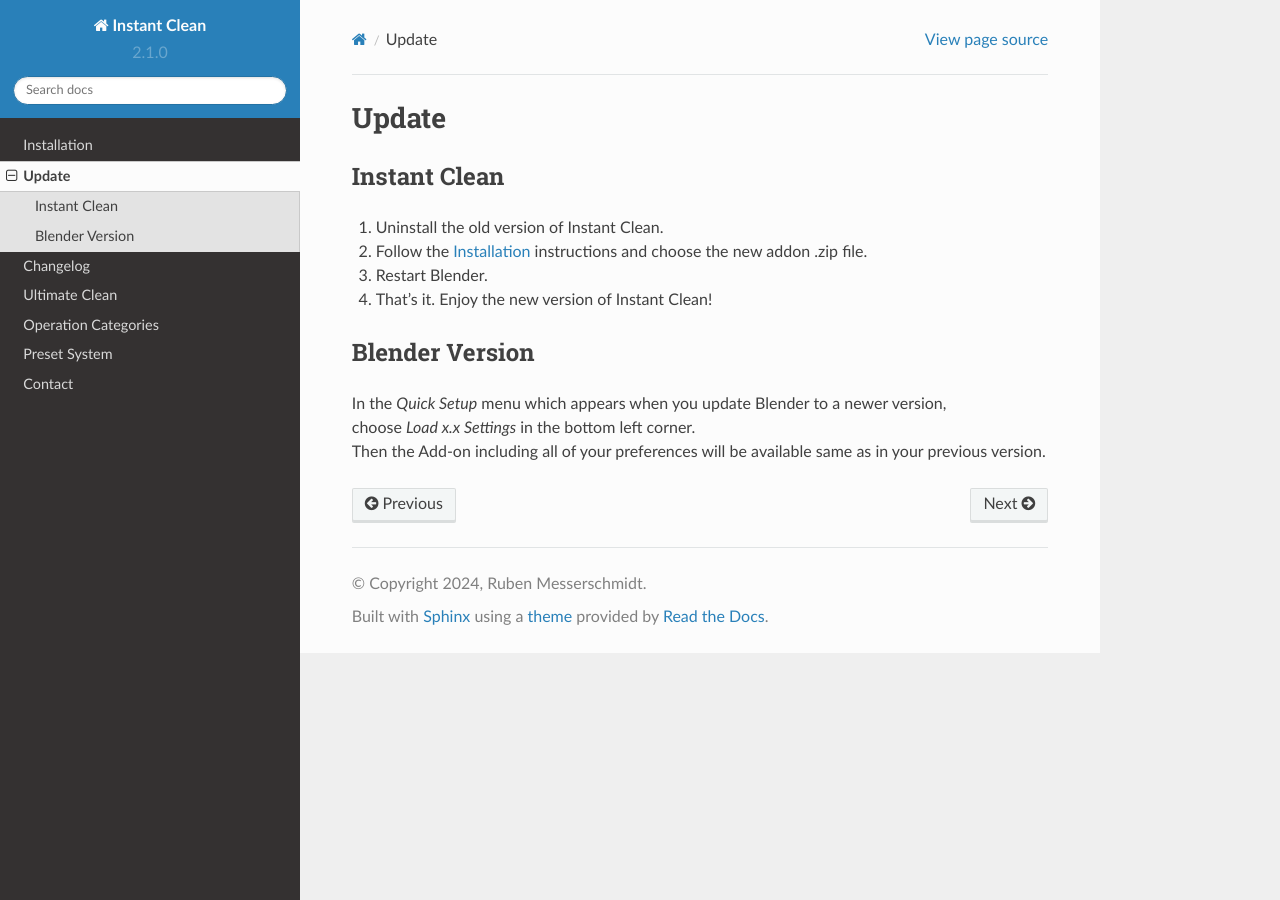
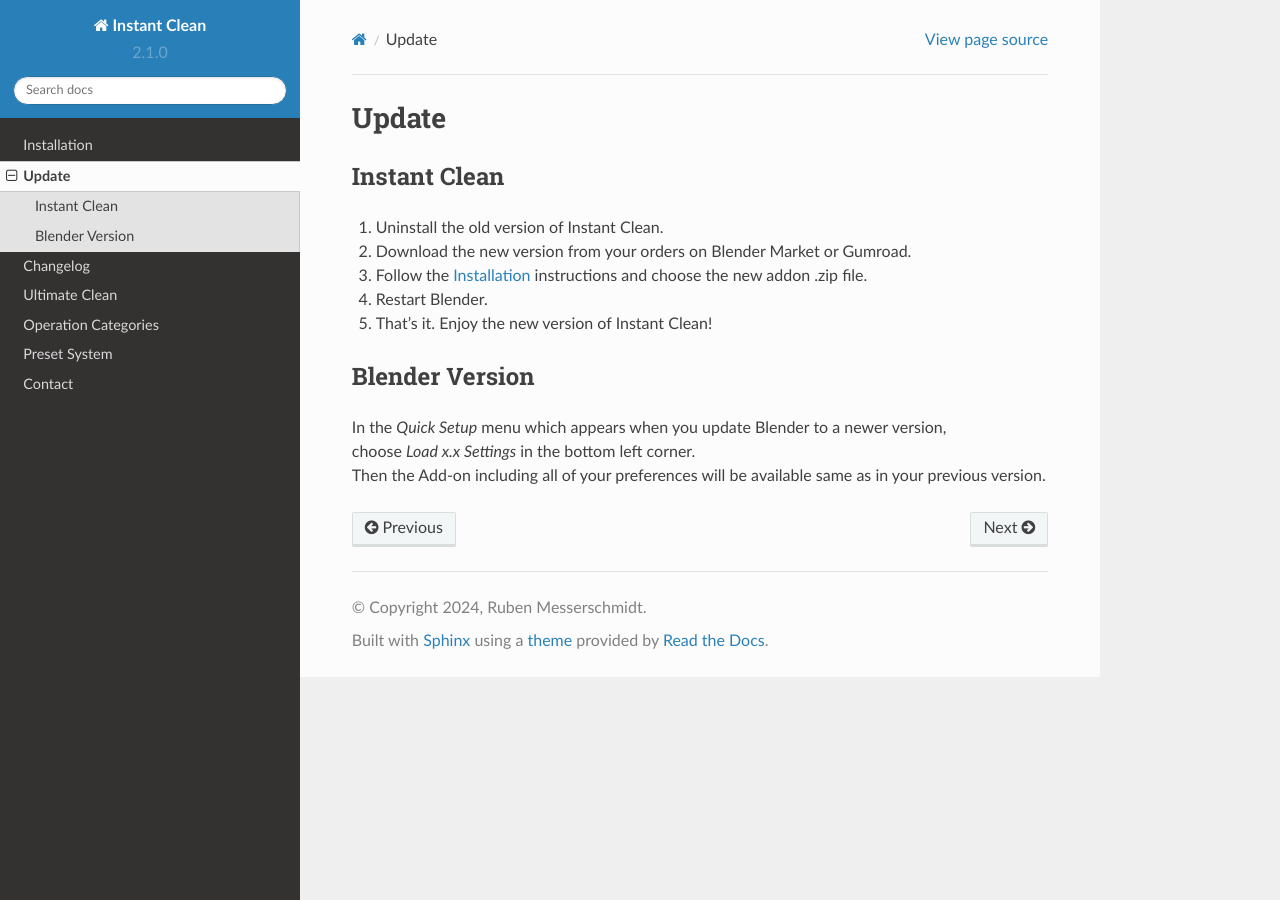
Before and after one commit to rubenmesserschmidt/Instant-Clean_docs, a Sphinx documentation site: the page built from docs/source/update.rst, in a window 1280 px wide. Built offline with Sphinx 7.4.7 and the Read the Docs theme 2.0.0, drawn with Linux system fonts in a browser that asks for light colours.

Commit message:
improved update instructions

```diff
--- a/docs/source/update.rst
+++ b/docs/source/update.rst
@@ -7,6 +7,7 @@
 #############
 
 #. Uninstall the old version of Instant Clean.
+#. Download the new version from your orders on Blender Market or Gumroad.
 #. Follow the :doc:`installation` instructions and choose the new addon .zip file.
 #. Restart Blender.
 #. That's it. Enjoy the new version of Instant Clean!
```
